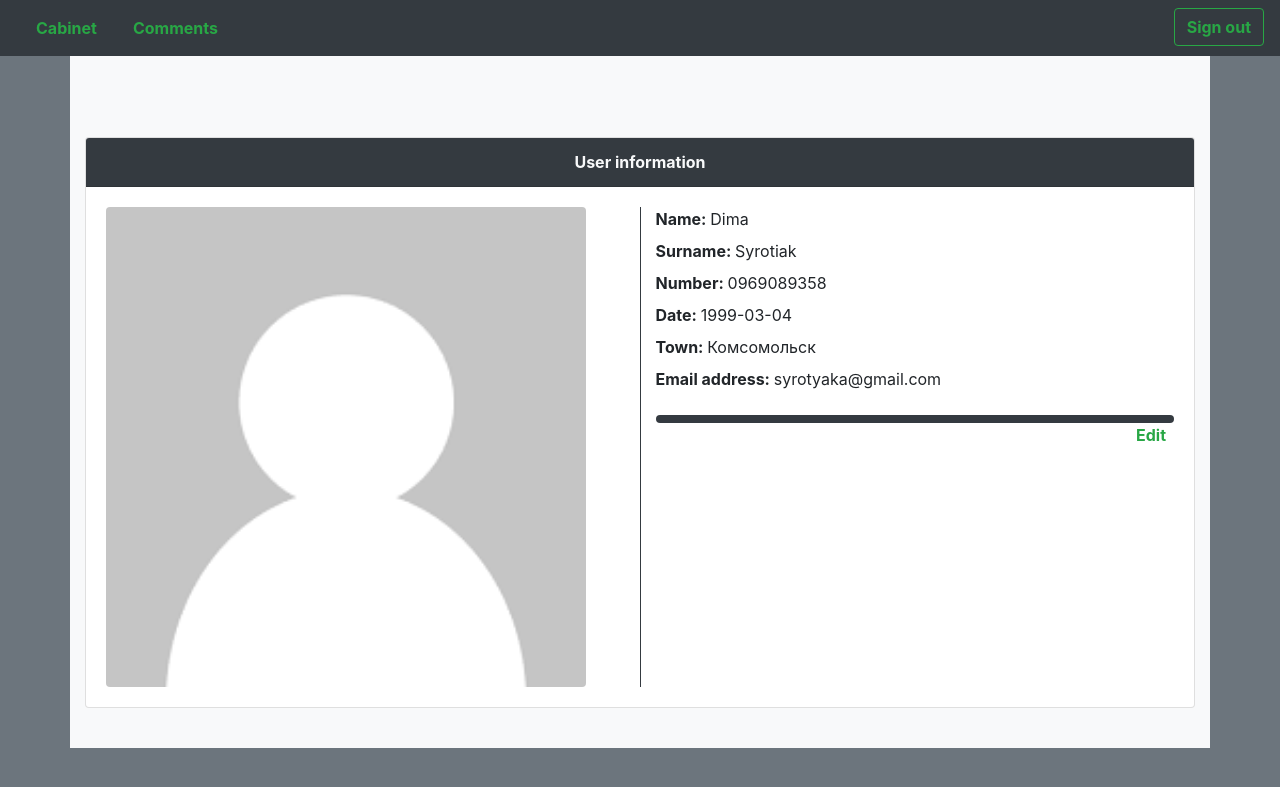
After one commit to xCasellx/mission, a PHP site: page /cabinet-page.php in a window 1280 px wide. The commit adds this page. Shown: the top 787 px of the page. Run offline with PHP 8.4, Linux system fonts and the light colour scheme; a user stored in the database is signed in; data comes from the database, SQL or seed files in the repository.

Commit message:
add edit user data v-alpha

```diff
--- a/block/header.php
+++ b/block/header.php
@@ -1,20 +1,20 @@
 <!DOCTYPE html>
     <html lang="en">
         <haed>
+            <link rel="stylesheet" href="../css/style.css?v=3.0"  type="text/css">
             <meta charset="UTF-8">
             <title>CABINET</title>
-            <link rel="stylesheet" href="css/bootstrap.min.css"  type="text/css">
-            <link rel="stylesheet" href="css/style.css"  type="text/css">
             <script src="https://ajax.googleapis.com/ajax/libs/jquery/2.2.0/jquery.min.js"></script>
             <script src="js/bootstrap.js"></script>
-            <link rel="stylesheet" href="css/style.css"  type="text/css">
+            <link rel="stylesheet" href="../css/bootstrap.min.css"  type="text/css">
+
         </haed>
         <body class="bg-secondary">
         <nav class="navbar navbar-expand-md  navbar-dark bg-dark fixed-top  ">
             <div class="clearfix w-100">
-                <a class= "float-left  nav-link ml-1 text-success " href='../cabinetPage.php'><strong>Сabinet</strong></a>
-                <a class= "float-left  nav-link  text-success ml-1 " href='../Comments.php'><strong>Comments</strong></a>
-                <a class= "float-right btn btn-outline-success my-2 my-sm-0" href='/include/SignOut.php'><strong>Sign out</strong></a>
+                <a class= "float-left  nav-link ml-1 text-success " href='../cabinet-page.php'><strong>Сabinet</strong></a>
+                <a class= "float-left  nav-link  text-success ml-1 " href='../сomments-page.php'><strong>Comments</strong></a>
+                <a class= "float-right btn btn-outline-success my-2 my-sm-0" href='/include/sign-out.php'><strong>Sign out</strong></a>
             </div>
         </nav>
-        <main role="main" class="bg-light container align-content-center mt-5 pt-5">
+        <main role="main" class="bg-light container align-content-center mt-5 pt-5" style="min-height: 700px">
--- /dev/null
+++ b/cabinet-page.php
@@ -0,0 +1,53 @@
+<?php
+    require("include/check_auto.php");
+    require("include/bd.php");
+    $id= $_SESSION["auto_user"];
+    $res = $db->query("SELECT * FROM `user` WHERE `id`= '$id' ");
+    $user = $res->fetch_assoc();
+?>
+<?php require("block/header.php");?>
+    <div class="card ">
+        <div class="text-center  bg-dark text-light card-header"><strong>User information</strong></div>
+        <div class="row bg-transparent card-body ">
+            <div class="col">
+                <img class="rounded  img-fluid img" src="/image/nan.png" style="width: 480px;height: 480px;" alt="">
+            </div>
+            <div class="col border-left border-dark">
+                <label> <strong>Name: </strong><?php echo $user["first_name"];?> </label>
+                <a href="#" data-toggle='modal' data-target='#myModal' class="edit-data float-right text-success" id="edit-first_name">edit</a><br>
+                <label><strong>Surname: </strong><?php echo $user["second_name"];?> </label>
+                <a href="#" data-toggle='modal' data-target='#myModal' class="edit-data float-right text-success" id="edit-second_name">edit</a><br>
+                <label><strong>Number: </strong><?php echo $user["number"];?> </label>
+                <a href="#" data-toggle='modal' data-target='#myModal' class="edit-data float-right text-success" id="edit-number">edit</a><br>
+                <label><strong>Date: </strong><?php echo $user["date"];?> </label>
+                <a href="#" data-toggle='modal' data-target='#myModal' class="edit-data float-right text-success" id="edit-date">edit</a><br>
+                <label><strong>Town: </strong><?php echo $user["town"];?> </label>
+                <a href="#" data-toggle='modal' data-target='#myModal' class="edit-data float-right text-success" id="edit-town">edit</a><br>
+                <label><strong>Email address: </strong><?php echo $user["email"];?> </label>
+                <a href="#" data-toggle='modal' data-target='#myModal' class="edit-data float-right text-success" id="edit-email">edit</a><br>
+                <div class="mt-3 bg-dark rounded p-1" ></div>
+                    <a href="#" id="open-edit-data" class="float-right text-success mr-2 " style="text-decoration: none"><strong>Edit</strong></a>
+                    <a href="#" id="cancel-edit-data" class="float-right text-success mr-2 " style="text-decoration: none; display: none;"><strong>Cancel</strong></a>
+            </div>
+        </div>
+    </div>
+    <div class="modal modal_reset" id="myModal">
+        <div class=" modal-dialog" >
+            <div class="modal-content" id="modal_no_reset">
+                <div class=" text-center modal-header">
+                    <h4 class=" modal-title">Edit</h4>
+                </div>
+                <div class="modal-body">
+                    <input type="date" class="form-control input-edit" id="input-date" style="display: none">
+                    <input type="number" class="form-control input-edit" id="input-number" style="display: none">
+                    <input type="text" class="form-control input-edit" id="input-modal" style="display: none" >
+                </div>
+                <div class="modal-footer">
+                        <button type="button"  id="save_button" class="btn btn-success" data-dismiss="modal"><strong>Save</strong></button>
+                        <button type="button"  class="modal_reset btn btn-danger" data-dismiss="modal"><strong>Close</strong></button>
+                </div>
+            </div>
+        </div>
+    </div>
+    <script src="js/edit.js"></script>
+<?php require("block/footer.php");?>
--- /dev/null
+++ b/css/style.css
@@ -0,0 +1,4 @@
+.edit-data{
+    display: none;
+    text-decoration: none;
+}
--- a/js/comment.js
+++ b/js/comment.js
@@ -1,4 +1,4 @@
-$(document).ready(function(){
+$(document).ready(function() {
     $.post('../module/comment_load.php',
         function(data) {
             $('#comment_list').append(data);
@@ -8,9 +8,9 @@ $(document).ready(function(){
         $.post('/module/comment_add.php',
             {   comment: text });
     });
-    $(document).on("click",".comment_id",function (){
+    $(document).on("click",".comment_id",function () {
         let comment_id = $(this).attr('id');
-        $(document).on("click","#modal_button",function (){
+        $(document).on("click","#modal_button",function () {
             let text = $("#modal_comment").val();
             $.post('/module/comment_add.php',
                 {   comment: text,
--- /dev/null
+++ b/js/edit.js
@@ -0,0 +1,65 @@
+$(document).ready(function () {
+    $(document).on("click","#open-edit-data",function () {
+        $(".edit-data").css("display", "block");
+        $("#open-edit-data").css("display", "none");
+        $("#cancel-edit-data").css("display", "block");
+
+    });
+    $(document).on("click","#cancel-edit-data",function () {
+        $(".edit-data").css("display", "none");
+        $("#cancel-edit-data").css("display", "none");
+        $("#open-edit-data").css("display", "block");
+
+    });
+    let edit_component;
+    $(document).on("click",".edit-data",function () {
+        edit_component = $(this).attr('id');
+        edit_component = edit_component.replace("edit-","");
+        switch (edit_component) {
+            case "date":
+                $("#input-date").css("display", "block");
+                break;
+            case "number":
+                $("#input-number").css("display", "block");
+                break;
+            default :
+                $("#input-modal").css("display", "block");
+                break;
+        }
+    });
+    $(document).on("click","#save_button",function () {
+        let edit_text= "";
+        switch (edit_component) {
+            case "date":
+                edit_text=  $("#input-date").val();
+                break;
+            case "number":
+                edit_text=  $("#input-number").val();
+                break;
+            default :
+                edit_text=  $("#input-modal").val();
+                break;
+        }
+
+        $.post("../module/edit-data.php",{
+            component: edit_component,
+            edit_text :edit_text
+        },function (data) {
+            if(data!="error") {
+                document.location.reload(true);
+            }
+        });
+        edit_component="";
+    });
+    $(document).on("click",".modal_reset",function() {
+        $(".input-edit").val("");
+        $(".input-edit").css("display", "none");
+        return false;
+    });
+
+    $('#modal_no_reset').click(function( event ) {
+        alert(event.namespaces())
+        event.stopPropagation();
+    });
+    return false;
+});
--- a/Comments.php
+++ b/сomments-page.php
@@ -1,5 +1,5 @@
-<? require("include/check_auto.php"); ?>
-<? require("block/header.php");?>
+<?php require("include/check_auto.php");
+      require("block/header.php");?>
     <div>
         <form action="" method="post">
             <textarea class=" row  ml-1 form-control border-dark border" id="comment" name="text" rows="10" cols="70"></textarea>
@@ -29,4 +29,4 @@
     <div class="pb-5" id="comment_list">
     </div>
     <script src="js/comment.js"></script>
-<? require("block/footer.php");?>
+<?php require("block/footer.php");?>
```
Also changed, not shown: cabinetPage.php (deleted, +0 -22 lines), index.php (+8 -7 lines), module/comment_add.php (+7 -5 lines), module/comment_load.php (+2 -5 lines), module/edit-data.php (added, +13 -0 lines), reg-page.php (renamed from RegPage.php, +15 -14 lines), include/sign-out.php (renamed from include/SignOut.php).
